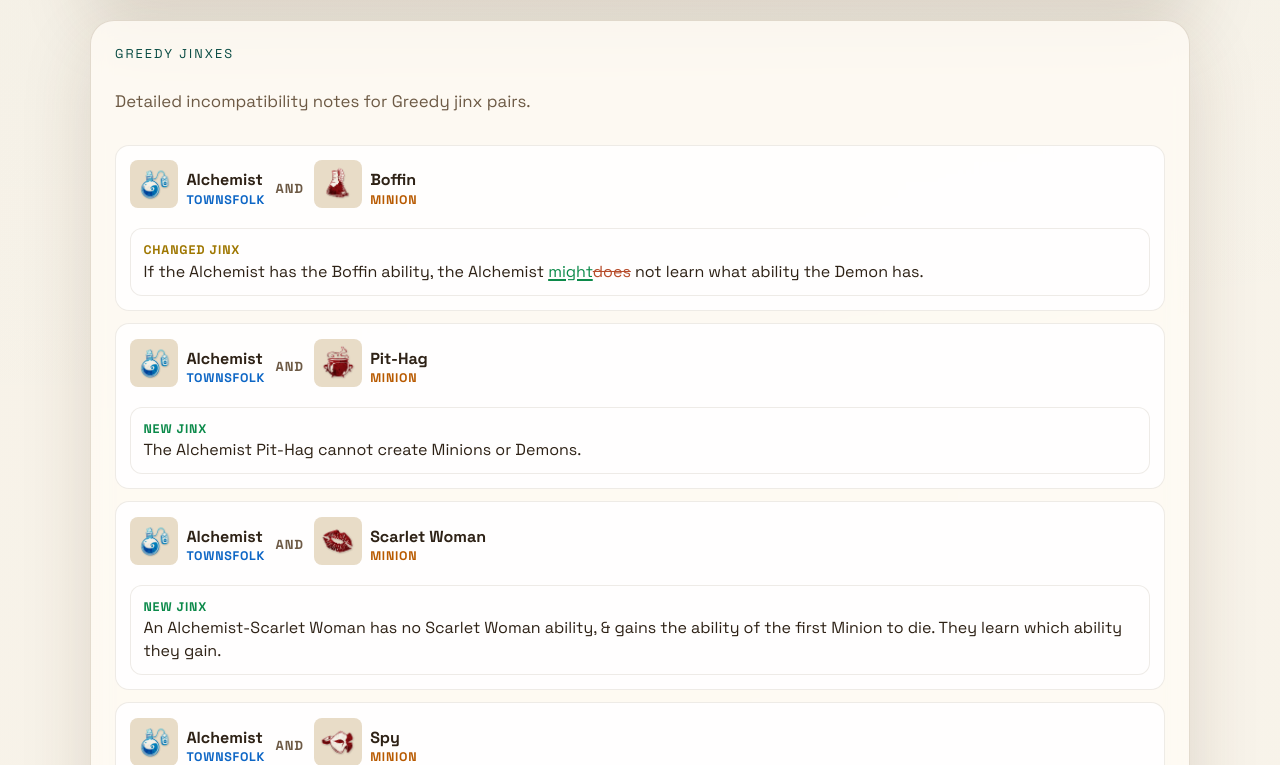
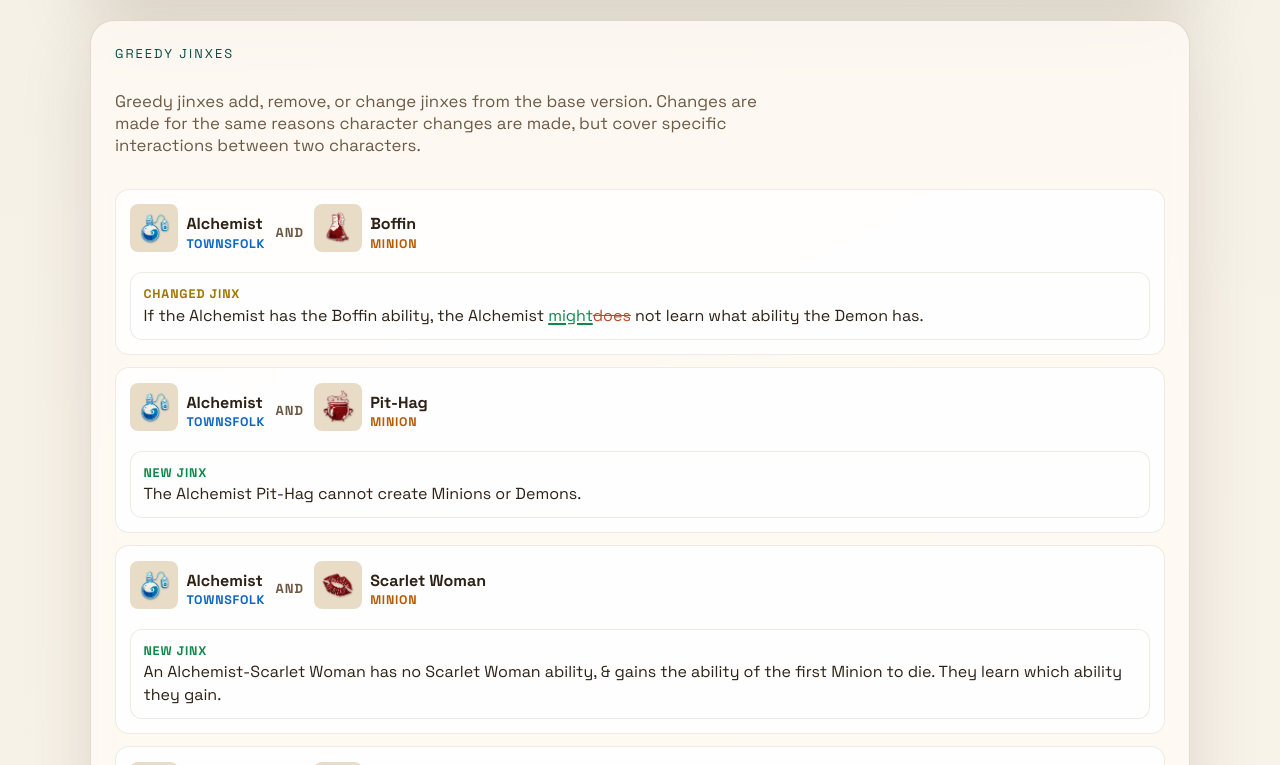
Before and after one commit to esainane/greedywhalebuffet, a React (Vite) app: page / in a window 1280 px wide. Shown: the part 7395-8160 px from the top of the page. Built offline with nearby package versions, Linux system fonts and the light colour scheme.

Commit message:
Slightly improve reference section descriptions

```diff
--- a/src/react/features/greedy-reference/GreedyReferencePanel.tsx
+++ b/src/react/features/greedy-reference/GreedyReferencePanel.tsx
@@ -38,13 +38,13 @@ export function GreedyReferencePanel(): React.JSX.Element {
 
 			<section className="panel reference-panel">
 				<p className="eyebrow">Greedy Jinxes</p>
-				<p className="lede">Detailed incompatibility notes for Greedy jinx pairs.</p>
+				<p className="lede">Greedy jinxes add, remove, or change jinxes from the base version. Changes are made for the same reasons character changes are made, but cover specific interactions between two characters.</p>
 				<GreedyJinxesDetail items={details.jinxes} loading={state.loading} />
 			</section>
 
 			<section className="panel reference-panel">
 				<p className="eyebrow">Greedier Characters</p>
-				<p className="lede">Detailed listing of Greedier homebrew characters.</p>
+				<p className="lede">The Greedy community runs community contests for homebrew "Greedier" characters, with a variety of exotic abilities.</p>
 				<GreedyHomebrewDetail items={details.homebrew} loading={state.loading} />
 			</section>
 		</>
```
